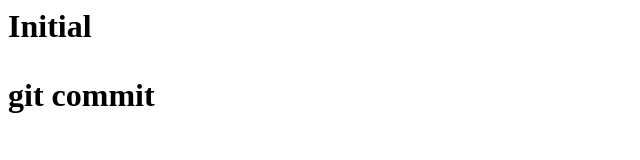
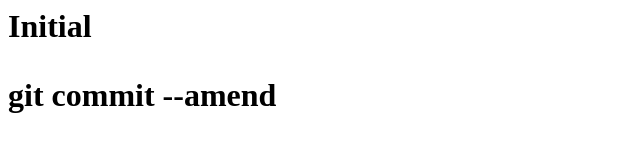
Before and after one commit to bough1988/git_tutorial, a plain HTML site: page index.html in a window 1280 px wide. Shown: the whole page, without its empty margins (0-640 px from the left). Drawn offline with Linux system fonts and the light colour scheme.

Commit message:
index2 tsuika

```diff
--- a/index.html
+++ b/index.html
@@ -1,2 +1,2 @@
 <h1>Initial<h1>
-<p>git commit<p>
+<p>git commit --amend<p>
```
Also changed, not shown: index2.html (added, +1 -0 lines).
